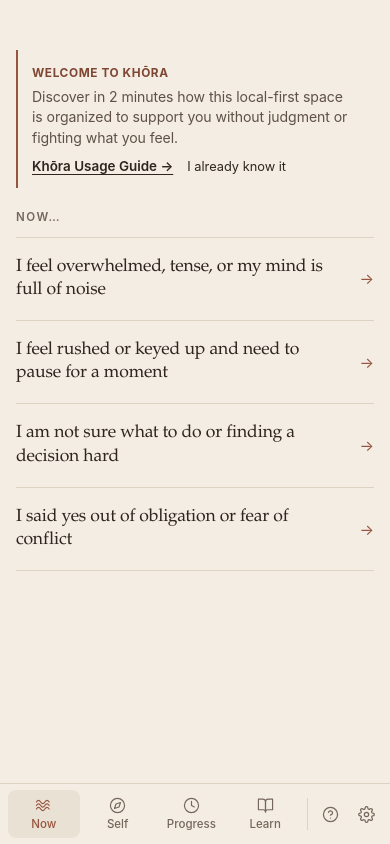
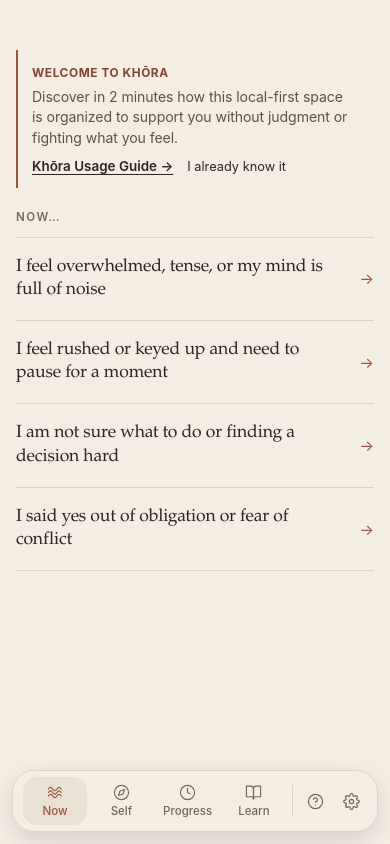
Before and after one commit to JCarrascoF/khora, a website: page public/index.html in a window 390 px wide. Drawn offline with Linux system fonts and the light colour scheme.

Commit message:
style(nav): floating capsule dock with symmetric mobile margins

```diff
--- a/public/css/styles.css
+++ b/public/css/styles.css
@@ -2379,10 +2379,6 @@ button:disabled {
 }
 
 @media (max-width: 767px) {
-  .app-nav {
-    padding-bottom: max(6px, calc(env(safe-area-inset-bottom) - 2px));
-  }
-
   .app-container {
     padding-bottom: calc(88px + env(safe-area-inset-bottom));
   }
--- a/public/css/surfaces.css
+++ b/public/css/surfaces.css
@@ -134,6 +134,26 @@ blockquote {
   background-color: var(--bg-primary);
   border-top: 1px solid var(--border-subtle);
   box-shadow: none;
+}
+
+@media (max-width: 767px) {
+  .app-nav {
+    --nav-dock-gap: max(12px, calc(env(safe-area-inset-bottom) - 18px));
+    left: var(--nav-dock-gap);
+    right: var(--nav-dock-gap);
+    bottom: var(--nav-dock-gap);
+    padding: 6px 10px;
+    border: 1px solid var(--border-subtle);
+    border-radius: 22px;
+    background-color: color-mix(in srgb, var(--bg-primary) 92%, transparent);
+    backdrop-filter: blur(12px);
+    -webkit-backdrop-filter: blur(12px);
+    box-shadow: 0 8px 24px rgba(0, 0, 0, 0.12);
+  }
+
+  .app-nav .nav-item {
+    border-radius: 14px;
+  }
 }
 
 @media (min-width: 768px) {
```
